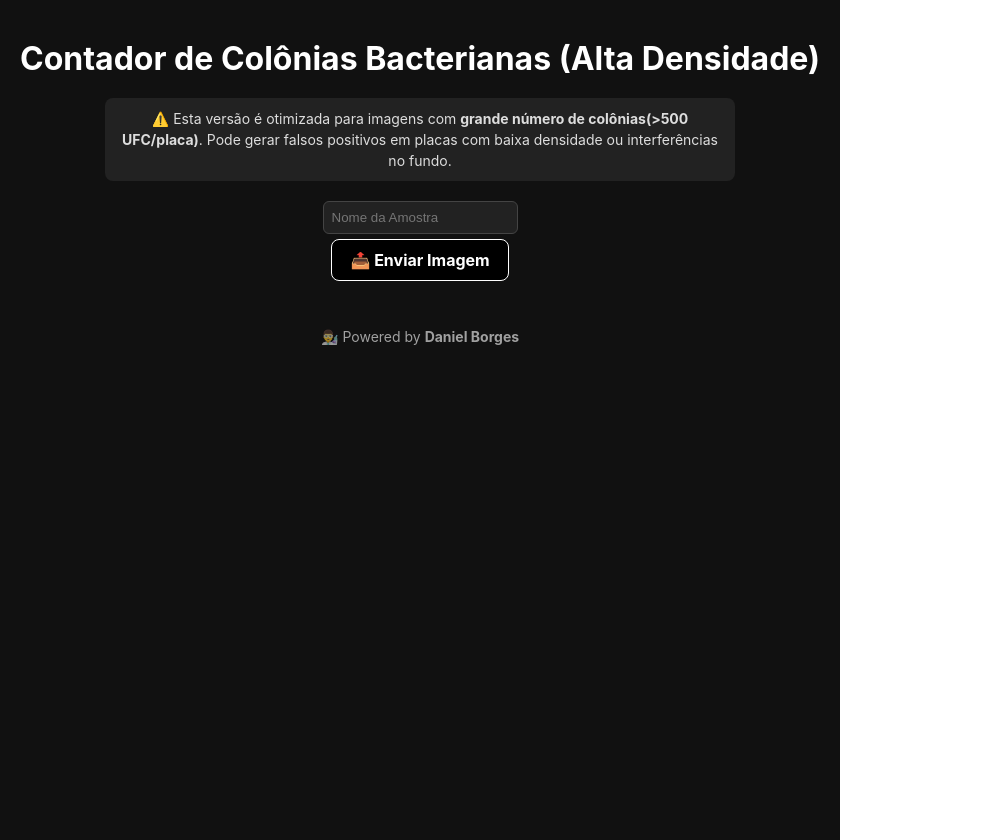
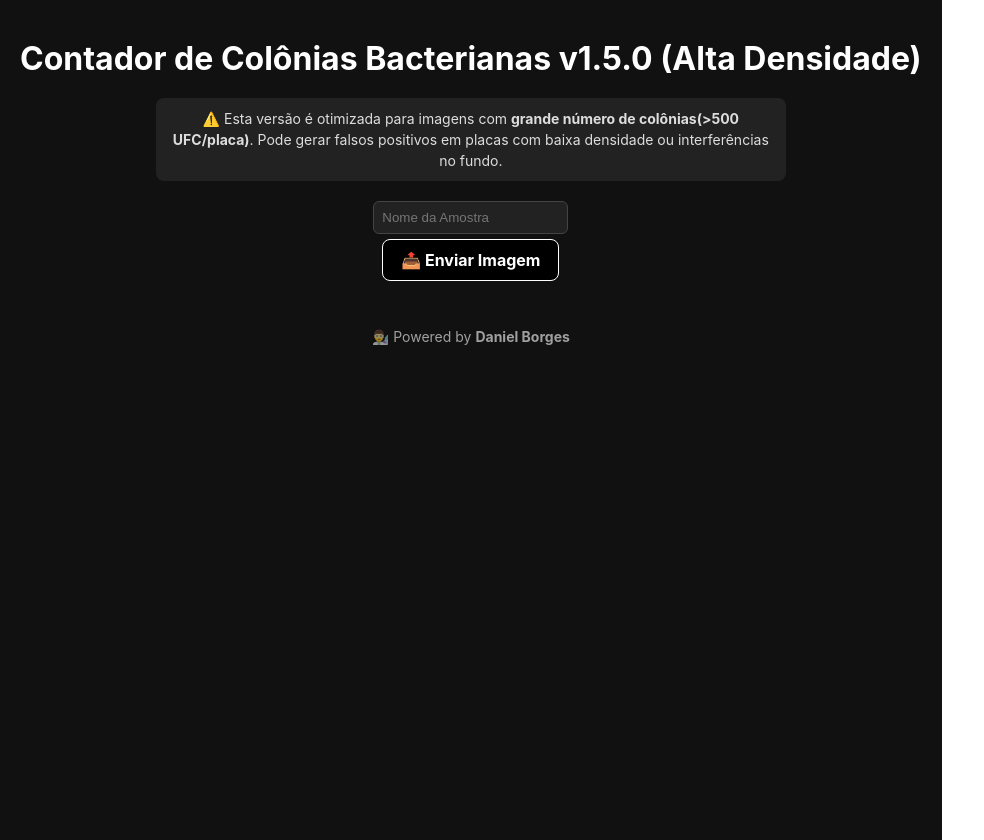
Before and after one commit to DanBo-DA/bacteria-colony-counter, a React (Vite) app in the folder frontend/: page / in a window 1280 px wide. Shown: the whole page, without its empty margins (0-984 px from the left). Built offline with nearby package versions, Linux system fonts and the light colour scheme.

Commit message:
Update App.jsx

```diff
--- a/frontend/src/App.jsx
+++ b/frontend/src/App.jsx
@@ -114,7 +114,7 @@ function App() {
 
   return (
     <div style={{ padding: 20, textAlign: 'center', backgroundColor: '#111', color: '#fff', minHeight: '100vh' }}>
-      <h1 style={{ fontSize: 32 }}>Contador de Colônias Bacterianas (Alta Densidade)</h1>
+      <h1 style={{ fontSize: 32 }}>Contador de Colônias Bacterianas v1.5.0 (Alta Densidade)</h1>
       <p style={{ backgroundColor: '#222', color: '#ddd', padding: '10px 15px', borderRadius: 8, maxWidth: 600, margin: '10px auto', fontSize: 14 }}>
         ⚠️ Esta versão é otimizada para imagens com <strong>grande número de colônias(&gt;500 UFC/placa)</strong>.
         Pode gerar falsos positivos em placas com baixa densidade ou interferências no fundo.
```
